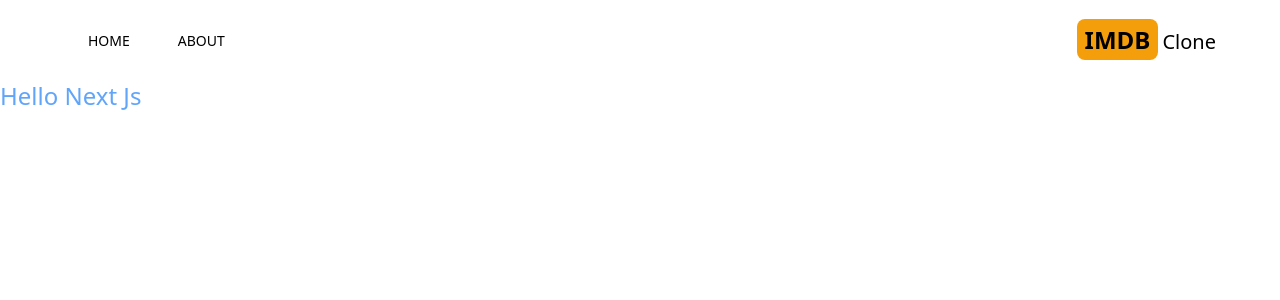
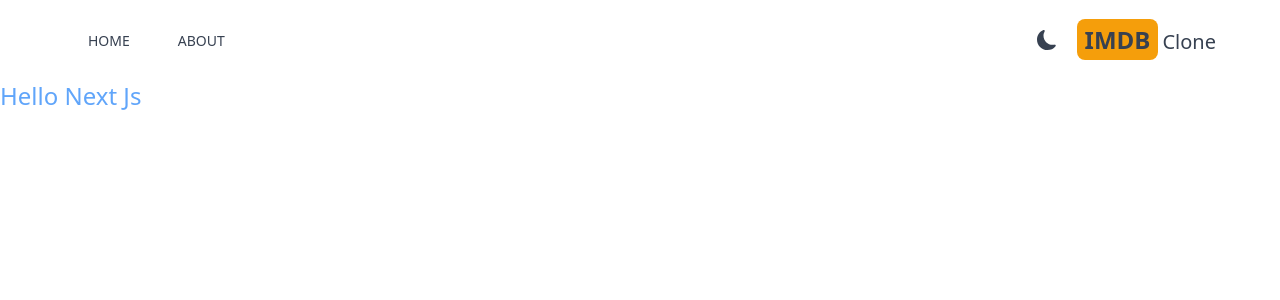
Before and after one commit to Hamza160/imdb-next.github.io, a Next.js app: page / in a window 1280 px wide. Shown: the top 300 px of the page. Built offline with nearby package versions, Linux system fonts and the light colour scheme.

Commit message:
Dark and Light Mode Added

```diff
--- /dev/null
+++ b/app/Providers.jsx
@@ -0,0 +1,12 @@
+"use client"
+import { ThemeProvider } from 'next-themes'
+
+const Providers = ({children}) => {
+  return (
+    <ThemeProvider enableSystem={true} attribute="class">
+    <div className='dark:bg-gray-700 dark:text-gray-200 text-gray-700 transition-colors duration-300 min-h-screen select-none'>{children} </div>
+    </ThemeProvider>
+  )
+}
+
+export default Providers
--- /dev/null
+++ b/app/components/DarkModeSwitch.jsx
@@ -0,0 +1,26 @@
+"use client"
+import { useEffect, useState } from 'react'
+import { MdLightMode } from 'react-icons/md'
+import { BsFillMoonFill } from 'react-icons/bs'
+import { useTheme } from 'next-themes'
+const DarkModeSwitch = () => {
+  const {systemTheme, theme, setTheme} = useTheme()
+  const [mounted, setMounted] = useState(false)
+  const currentTheme = theme === 'system' ? systemTheme : theme
+
+  useEffect(() => {
+    setMounted(true)
+  }, [])
+
+  return (
+    <>
+    {mounted &&
+      ( currentTheme === 'dark'
+      ? <MdLightMode className='text-xl cursor-pointer hover:text-amber-500' onClick={() => setTheme('light')}/>
+      : <BsFillMoonFill className='text-xl cursor-pointer hover:text-amber-500' onClick={() => setTheme('dark')}/>
+    )    }
+    </>
+  )
+}
+
+export default DarkModeSwitch
--- a/app/components/Header.jsx
+++ b/app/components/Header.jsx
@@ -2,6 +2,7 @@
 import {AiFillHome} from "react-icons/ai"
 import {BsFillInfoCircleFill} from "react-icons/bs"
 import Link from "next/link"
+import DarkModeSwitch from "./DarkModeSwitch"
 
 const Header = () => {
   return (
@@ -10,7 +11,8 @@
         <MenuItem title={'HOME'} route={'/'} Icon={AiFillHome}/>
         <MenuItem title={'ABOUT'} route={'/about'} Icon={BsFillInfoCircleFill}/>
       </div>
-      <div className="">
+      <div className="flex items-center space-x-5">
+        <DarkModeSwitch/>
         <Link href={'/'}>
           <h2 className="text-2xl">
             <span className="font-bold bg-amber-500 py-1 px-2 rounded-lg mr-1">IMDB</span>
--- a/app/layout.js
+++ b/app/layout.jsx
@@ -1,5 +1,6 @@
 import Header from './components/Header'
 import './globals.css'
+import Providers from './Providers'
 
 export const metadata = {
   title: 'Create Next App',
@@ -10,8 +11,10 @@
   return (
     <html lang="en">
       <body>
-        <Header/>
-        {children}
+        <Providers>
+          <Header/>
+          {children}
+        </Providers>
       </body>
     </html>
   )
--- a/package.json
+++ b/package.json
@@ -12,6 +12,7 @@
     "eslint": "8.36.0",
     "eslint-config-next": "13.2.4",
     "next": "13.2.4",
+    "next-themes": "^0.2.1",
     "react": "18.2.0",
     "react-dom": "18.2.0",
     "react-icons": "^4.8.0"
--- a/tailwind.config.js
+++ b/tailwind.config.js
@@ -11,5 +11,6 @@
   theme: {
     extend: {},
   },
+  darkMode:"class",
   plugins: [],
 }
```
Also changed, not shown: 1 other file (tests, documents, lock files or other folders).
